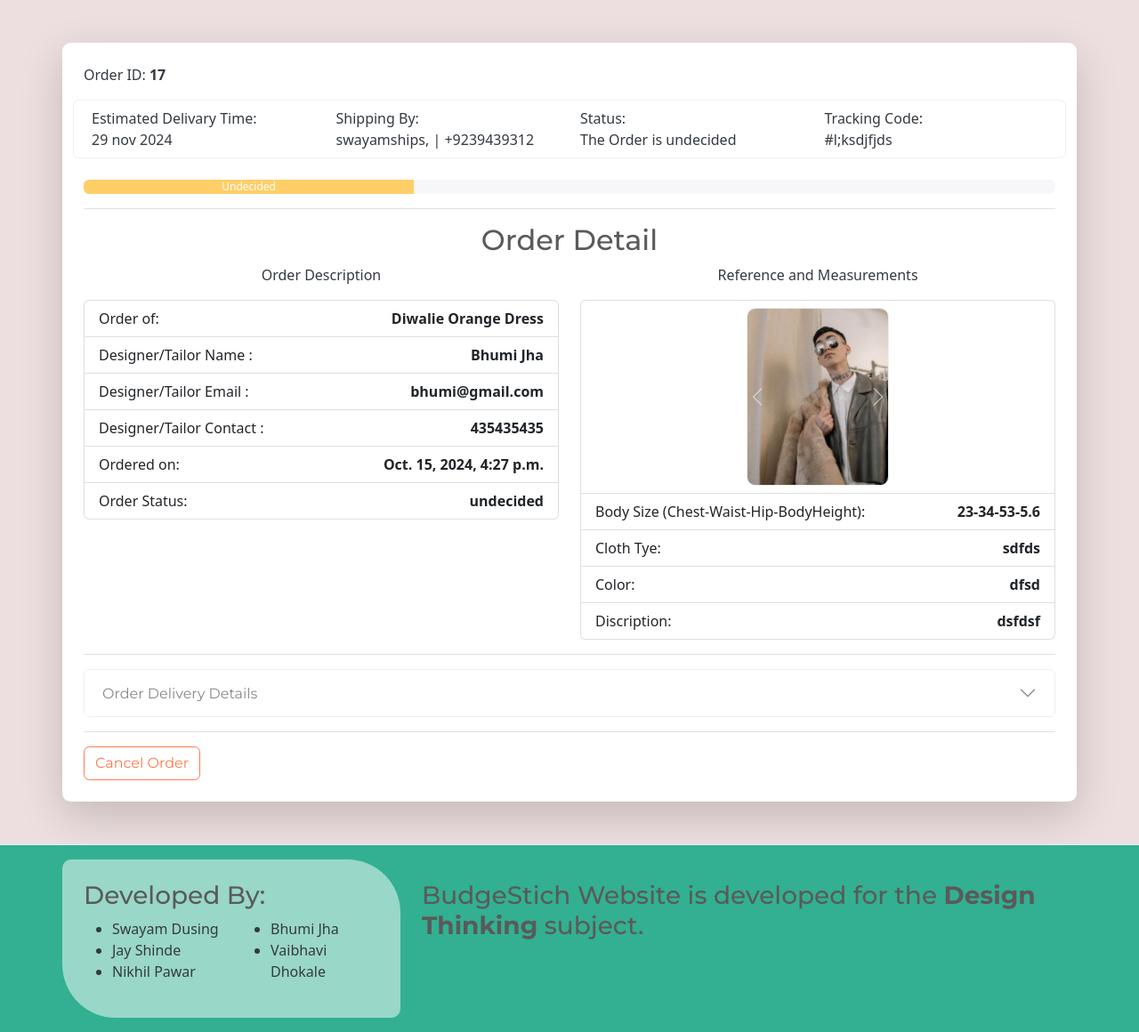
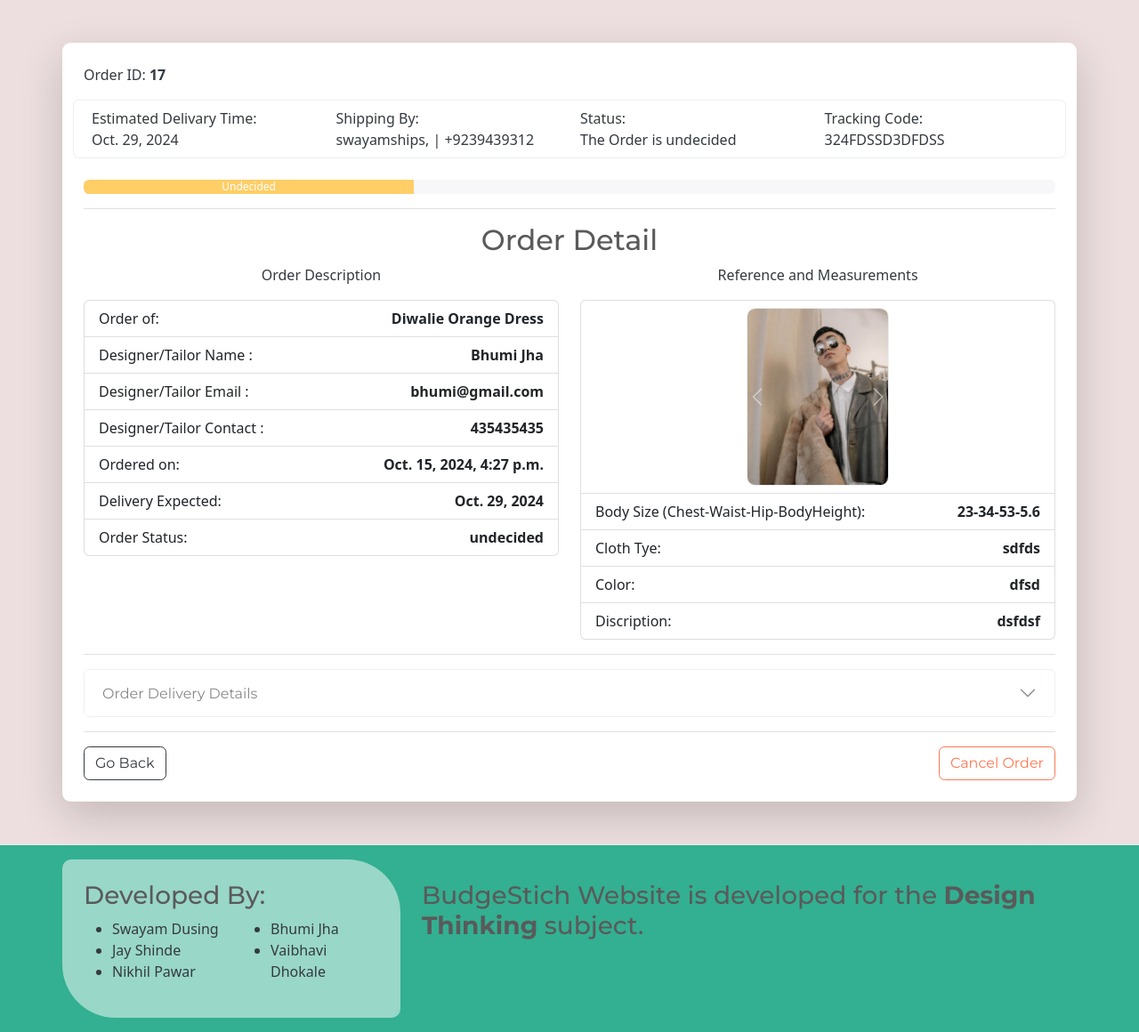
Before and after one commit to SwayamVD/fashionprj, a Django app: page /vieweditorder/17 in a window 1280 px wide. Shown: the part 75-1235 px from the top of the page at 89% size. Run offline with Django 5.2, Linux system fonts and the light colour scheme; a user stored in the database is signed in; data comes from the database, SQL or seed files in the repository; both versions use the stored data as it was after the commit.

Commit message:
minorchanges2

```diff
--- a/coreapp/templates/vieweditorder.html
+++ b/coreapp/templates/vieweditorder.html
@@ -9,10 +9,10 @@
 
         <p class="text-dark">Order ID: <strong>{{ order.id }}</strong></p>
         <div class="row border text-dark rounded p-2">
-            <div class="col-md-3">Estimated Delivary Time: <br> 29 nov 2024 </div>
+            <div class="col-md-3">Estimated Delivary Time: <br> {{ order.deliverydate }} </div>
             <div class="col-md-3">Shipping By: <br> swayamships, | +9239439312</div>
             <div class="col-md-3">Status: <br> The Order is {{ order.orderstatus }} </div>
-            <div class="col-md-3">Tracking Code: <br> #l;ksdjfjds</div>
+            <div class="col-md-3">Tracking Code: <br> 324FDSSD3DFDSS </div>
         </div>
         <div class="progress mt-4">
             {% if order.orderstatus == 'undecided' %}
@@ -50,6 +50,9 @@
                         </li>
                         <li class="list-group-item d-flex justify-content-between align-items-center">
                             Ordered on: <strong>{{ order.created_at }}</strong>
+                        </li>
+                        <li class="list-group-item d-flex justify-content-between align-items-center">
+                            Delivery Expected: <strong>{{ order.deliverydate }}</strong>
                         </li>
                         <li class="list-group-item d-flex justify-content-between align-items-center">
                             Order Status: <strong>{{ order.orderstatus }}</strong>
@@ -151,7 +154,8 @@
         {% if order.orderstatus == 'undecided' %}
         <hr>
         <div class="d-flex">
-            <a href="#" class="btn btn-outline-danger">Cancel Order</a>
+            <a href="/userprofile" class="btn btn-outline-dark">Go Back</a>
+            <a href="#" class="btn btn-outline-danger ms-auto">Cancel Order</a>
         </div>
         {% endif %}
 
--- a/coreapp/views.py
+++ b/coreapp/views.py
@@ -1,4 +1,4 @@
-from django.shortcuts import render,HttpResponseRedirect,get_object_or_404,get_list_or_404
+from django.shortcuts import render,HttpResponseRedirect,get_object_or_404,get_list_or_404,redirect
 from django.contrib import messages
 from django.contrib.auth.forms import UserCreationForm,AuthenticationForm
 from .forms import CustomUserCreationForm,DressOrderForm,CustomAuthForm,CustomUserChangeForm,ChangeAddressForm,PasswordChangeForm,DeliverOrderForm
@@ -98,7 +98,6 @@ def order(request):
 
 @login_required
 def placeorder(request, id):
-    # Try to get the tailor details or raise a 404 if not found
     if request.user.is_authenticated:
         if request.user.user_type == 'tailor':
             messages.info(request, 'Only Clients and place Orders')
@@ -118,7 +117,7 @@ def placeorder(request, id):
                 dress_order.tailorfullname =  f"{tailordetail.first_name} {tailordetail.last_name}".strip()
                 dress_order.save()
                 messages.info(request, 'You have placed the order successfully.')
-                return HttpResponseRedirect('/userprofile/')  # Ensure 'userprofile' is a valid URL name
+                return HttpResponseRedirect('/userprofile/')
         else:
             form = DressOrderForm()
     else:
@@ -160,10 +159,13 @@ def trackorder(request):
 
 @login_required
 def vieworders(request):
-    name = request.user.username
-    orders = DressOrder.objects.filter(tailor=name).order_by('-created_at')
-    neword = DressOrder.objects.filter(tailor=name,orderstatus='undecided').count()
-    pendord = DressOrder.objects.filter(tailor=name,orderstatus='pending').count()
+    if request.user.user_type == 'tailor':
+        name = request.user.username
+        orders = DressOrder.objects.filter(tailor=name).order_by('-created_at')
+        neword = DressOrder.objects.filter(tailor=name,orderstatus='undecided').count()
+        pendord = DressOrder.objects.filter(tailor=name,orderstatus='pending').count()
+    else:
+        return redirect('/userprofile/')
     return render(request,'tailor_dashboard.html',{'orders':orders,'neword':neword,'pendord':pendord})
 
 @login_required
```
Also changed, not shown: coreapp/templates/manageorder.html (+1 -19 lines), coreapp/templates/order.html (+4 -4 lines), coreapp/templates/profile.html (+5 -23 lines), coreapp/templates/tailor_dashboard.html (+4 -4 lines), db.sqlite3, media/design_references/banner-image-4.jpg (added).
